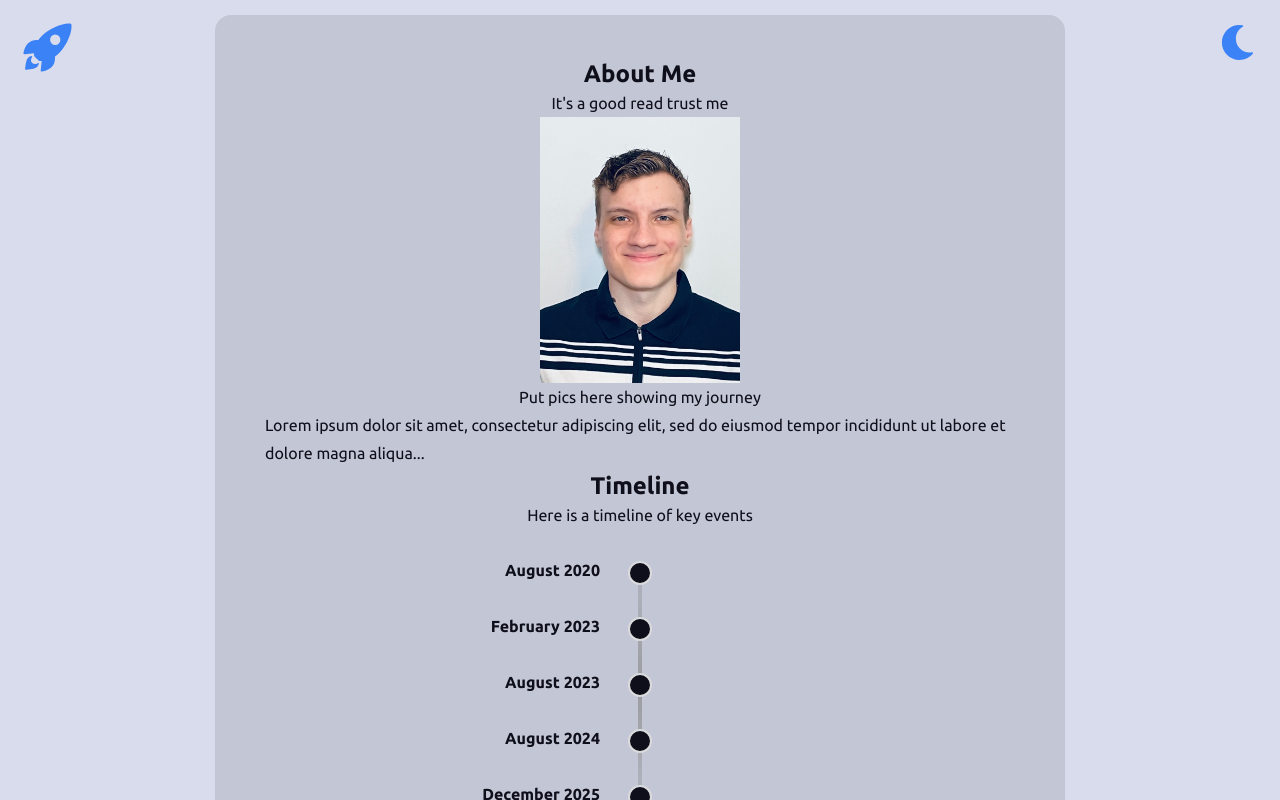
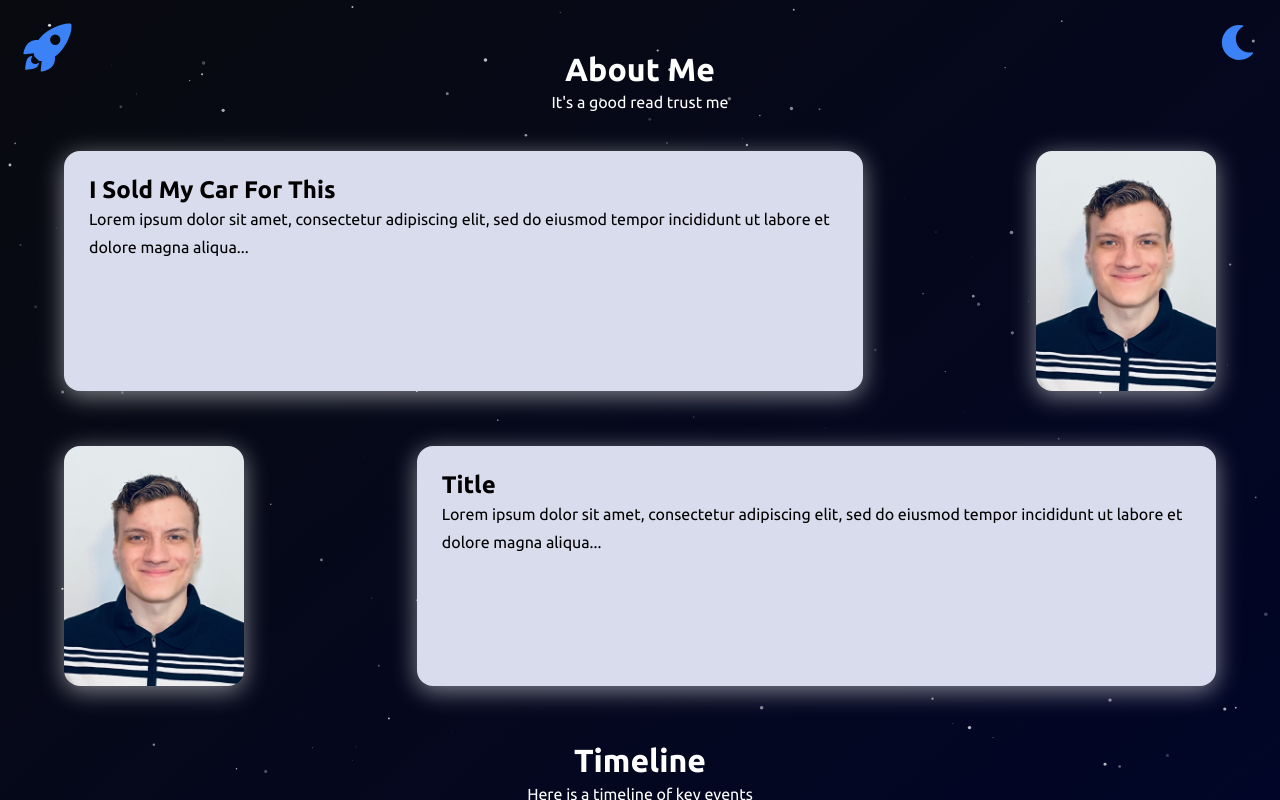
Before and after one commit to jovanstos/portfolio-website, a React (Vite) app: page /about in a window 1280 px wide. Shown: the top 800 px of the page. Built offline with nearby package versions, Linux system fonts and the light colour scheme.

Commit message:
Completley redid the about me since it looked terrible before, a whole new layout, and styling

```diff
--- a/src/pages/About.tsx
+++ b/src/pages/About.tsx
@@ -3,6 +3,7 @@ import Nav from "../components/Nav";
 import LightDarkToggle from "../components/LightDarkToggle";
 import Footer from "../components/Footer";
 import Timeline from "../components/Timeline";
+import Stars from "../components/Stars";
 
 function About() {
     const timelineItems = [
@@ -47,22 +48,32 @@ function About() {
         <>
             <Nav />
             <LightDarkToggle />
+            <Stars />
             <main id="about">
-                <section id="aboutSection">
-                    <h1>About Me</h1>
-                    <p>It's a good read trust me</p>
-                    <article id="aboutMainArticle">
-                        <img src="temp.jpg" width={"200px"} alt="About" />
-                        <p>Put pics here showing my journey</p>
+                <h1 style={{ color: "white", textAlign: "center", paddingTop: "50px" }}>About Me</h1>
+                <p style={{ color: "white", textAlign: "center" }}>It's a good read trust me</p>
+                <section className="about-section">
+                    <article className="about-article-left">
+                        <h2>I Sold My Car For This</h2>
                         <p>
                             Lorem ipsum dolor sit amet, consectetur adipiscing elit, sed do eiusmod tempor incididunt ut labore et dolore magna aliqua...
                         </p>
                     </article>
-                    <h1>Timeline</h1>
-                    <p>Here is a timeline of key events</p>
-                    <article>
-                        <Timeline items={timelineItems} />
+                    <img src="temp.jpg" width={"180px"} alt="About" />
+                </section>
+                <section className="about-section">
+                    <img src="temp.jpg" width={"180px"} alt="About" />
+                    <article className="about-article-right">
+                        <h2>Title</h2>
+                        <p>
+                            Lorem ipsum dolor sit amet, consectetur adipiscing elit, sed do eiusmod tempor incididunt ut labore et dolore magna aliqua...
+                        </p>
                     </article>
+                </section>
+                <h1 style={{ color: "white", textAlign: "center" }}>Timeline</h1>
+                <p style={{ color: "white", textAlign: "center" }}>Here is a timeline of key events</p>
+                <section>
+                    <Timeline items={timelineItems} />
                 </section>
             </main>
             <Footer />
--- a/src/styles/About.css
+++ b/src/styles/About.css
@@ -1,32 +1,63 @@
 #about{
-  display: flex;
-  justify-content: center;
+  background-image: linear-gradient(to bottom right, #090a0f, #00052b);
   height: 100%;
-  min-height: 80vh;
+  min-height: 90vh;
 }
 
-#aboutSection{
-  display: flex;
-  flex-direction: column;
-  align-items: center;
-  padding: 40px 50px;
-  margin: 15px;
-  background-color: var(--color-bg-accent);
+.about-section > article{
+  padding: 25px;
+  background-color: var(--color-bg);
   border-radius: var(--radius-lg);
+  box-shadow: 0 5px 25px rgba(255, 255, 255, 0.5);
+  transition: transform 0.3s ease;
+  z-index: 10;
 }
 
-#aboutSection > h1{
-  margin-top: 5px;
+.about-section > article:hover{
+  transform: scale(1.1);
 }
 
-#aboutSection > article{
-  max-width: 750px;
+.about-article-left{
+  margin-right: 15%;
 }
 
-#aboutMainArticle{
+.about-article-right{
+  margin-left: 15%;
+}
+
+.about-section > img{
+  box-shadow: 0 5px 25px rgba(255, 255, 255, 0.5);
+  transition: transform 0.3s ease;
+  border-radius: var(--radius-lg);
+  z-index: 10;
+}
+
+.about-section > img:hover{
+  transform: scale(1.3);
+}
+
+.about-section{
   display: flex;
-  flex-direction: column;
-  align-items: center;
+  margin: 35px auto;
+  margin-bottom: 55px;
+  width: 90%;
+  max-width: 1500px;
+  z-index: 10;
+}
+
+@media screen and (max-width: 750px) {
+  .about-section{
+    flex-direction: column;
+    align-items: center;
+  }
+
+  .about-article-left{
+    margin: 10px;
+  }
+
+  .about-article-right{
+    margin: 10px;
+  }
 }
 
 /* Timeline CSS */
@@ -68,6 +99,7 @@
 }
 
 .vTimelineDate {
+  color: white;
   user-select: none;
 }
 
@@ -91,7 +123,7 @@
 }
 
 .vTimelineDot.active {
-  box-shadow: 0 5px 25px light-dark(rgba(159, 0, 174, 0.5), rgba(255, 255, 255, 0.5));
+  box-shadow: 0 5px 25px rgba(255, 255, 255, 0.5);
   transform: scale(1.25);
 }
 
@@ -110,7 +142,9 @@
   max-height: 300px;
   opacity: 1;
   transform: translateY(0);
-  background-color: var(--color-bg-daccent);
+  background-color: var(--color-bg);
   border-radius: var(--radius-lg);
+  box-shadow: 0 5px 25px rgba(255, 255, 255, 0.5);
   padding: 15px;
+  margin-left: 1rem;
 }
--- a/src/styles/Contact.css
+++ b/src/styles/Contact.css
@@ -1,11 +1,8 @@
 #contact-page {
     width: min(980px, 92vw);
-    margin: 50px auto;
+    margin: 60px auto;
     height: 100%;
     min-height: 80vh;
-    padding: 15px;
-    border-radius: var(--radius-lg);
-    background-color: var(--color-bg-accent);
 }
 
 .contact-hero {
@@ -18,8 +15,9 @@
 
 .contact-card {
     border-radius: 16px;
-    padding: 15px;
-    background: var(--color-bg-daccent);
+    padding: 25px;
+    border-radius: var(--radius-lg);
+    background-color: var(--color-bg-accent);
 }
 
 .contact-form {
--- a/src/styles/Home.css
+++ b/src/styles/Home.css
@@ -1,6 +1,7 @@
 #home{
     display: flex;
     justify-content: center;
+    margin-bottom: 50px;
 }
 
 .fade-in-section {
--- a/src/styles/Nav.css
+++ b/src/styles/Nav.css
@@ -64,7 +64,6 @@ nav:hover ~ * {
   font-size: var(--medium);
   border-radius: var(--radius-lg);
   background: rgba(255, 255, 255, 0.484);
-  border: 2px dotted rgb(255, 255, 255);
   transition: transform 120ms ease, background 120ms ease;
   user-select: none;
   -webkit-tap-highlight-color: transparent;
--- a/src/styles/Resume.css
+++ b/src/styles/Resume.css
@@ -3,6 +3,7 @@
     flex-direction: column;
     align-items: center;
     margin: 20px;
+    margin-bottom: 50px;
     height: 100%;
     min-height: 80vh;
 }
--- a/src/styles/index.css
+++ b/src/styles/index.css
@@ -25,7 +25,7 @@
 
   /* Colors */
   --color-bg: light-dark(#D9DCED, #13141c);
-  --color-text: light-dark(#0e0f1a, #f5f6fa);
+  --color-text: light-dark(black, white);
   --color-bg-accent: light-dark(#c3c6d5, #0b0c12);
   --color-bg-daccent: light-dark(#bec0ce, #06060a);
   --color-accent: #3b82f6;
@@ -246,7 +246,6 @@ button {
 
 /* Footer CSS */
 footer{
-  margin-top: 50px;
   background-color: var(--color-accent);
   padding: 15px;
   height: 100%;
```
